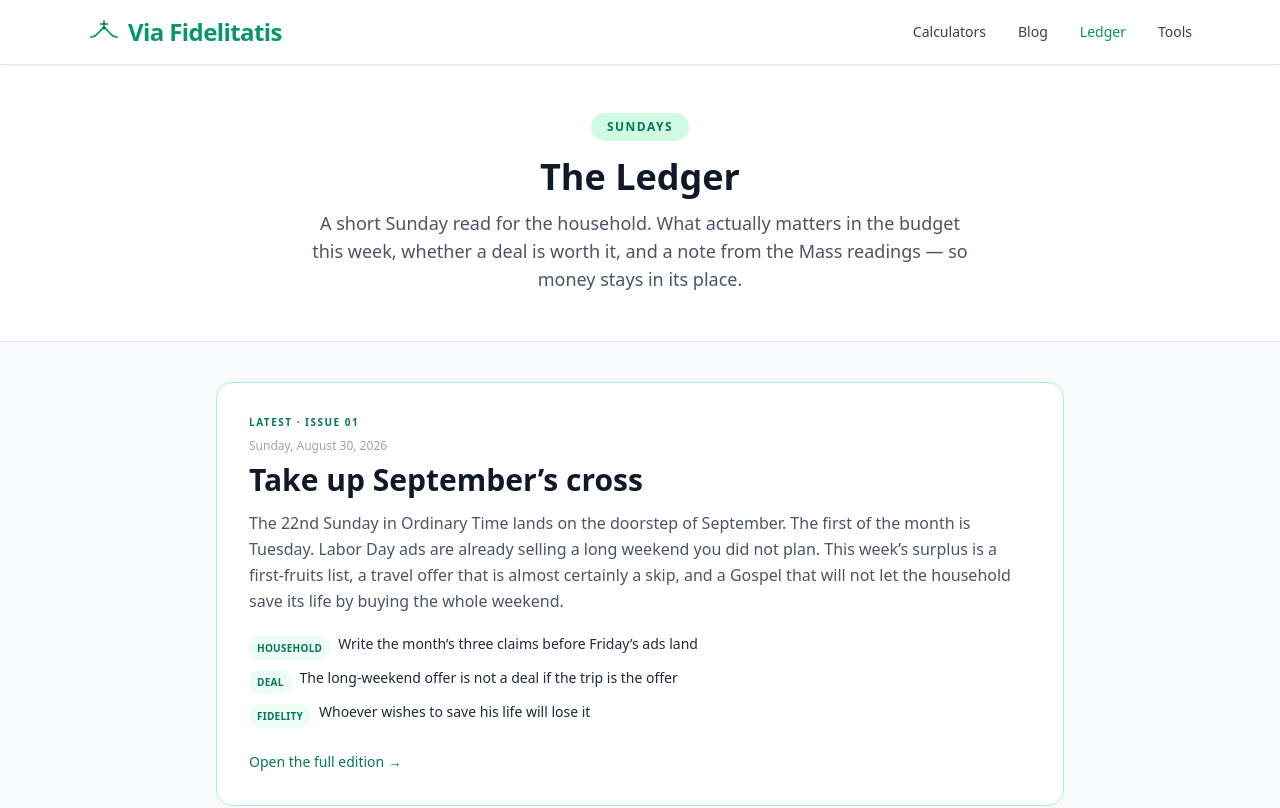
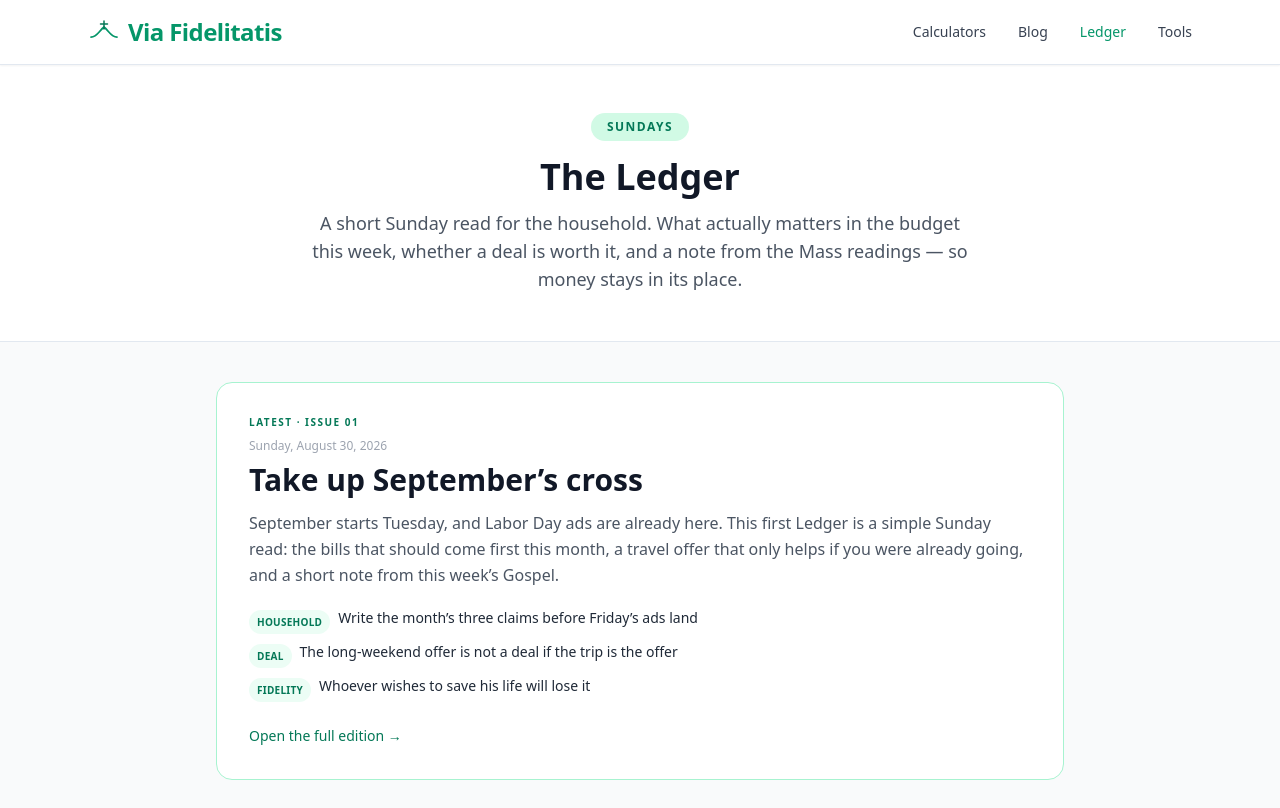
Before and after one commit to daughterpop/super-fi-calc, a React (Vite) app: page /ledger in a window 1280 px wide. Shown: the top 808 px of the page. Built offline with nearby package versions, Linux system fonts and the light colour scheme.

Commit message:
Soften Issue 01 lede so it invites readers in
Drop the stacked calendar, spoiler verdict, and sermon. Say what
this Sunday’s Ledger actually is, in ordinary language.

```diff
--- a/src/data/ledger.js
+++ b/src/data/ledger.js
@@ -24,7 +24,7 @@ export const editions = [
     sundayLabel: 'Sunday, August 30, 2026',
     title: 'Take up September’s cross',
     lede:
-      'The 22nd Sunday in Ordinary Time lands on the doorstep of September. The first of the month is Tuesday. Labor Day ads are already selling a long weekend you did not plan. This week’s surplus is a first-fruits list, a travel offer that is almost certainly a skip, and a Gospel that will not let the household save its life by buying the whole weekend.',
+      'September starts Tuesday, and Labor Day ads are already here. This first Ledger is a simple Sunday read: the bills that should come first this month, a travel offer that only helps if you were already going, and a short note from this week’s Gospel.',
     lanes: [
       {
         lane: 'household',
```
